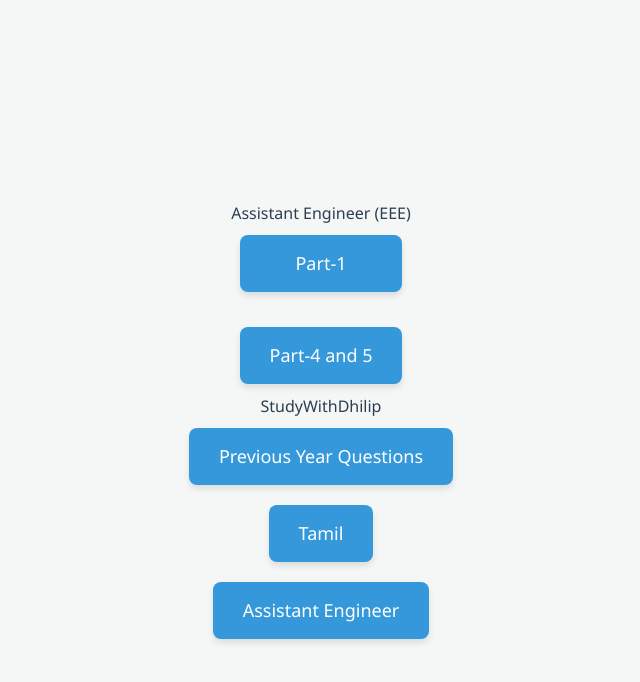
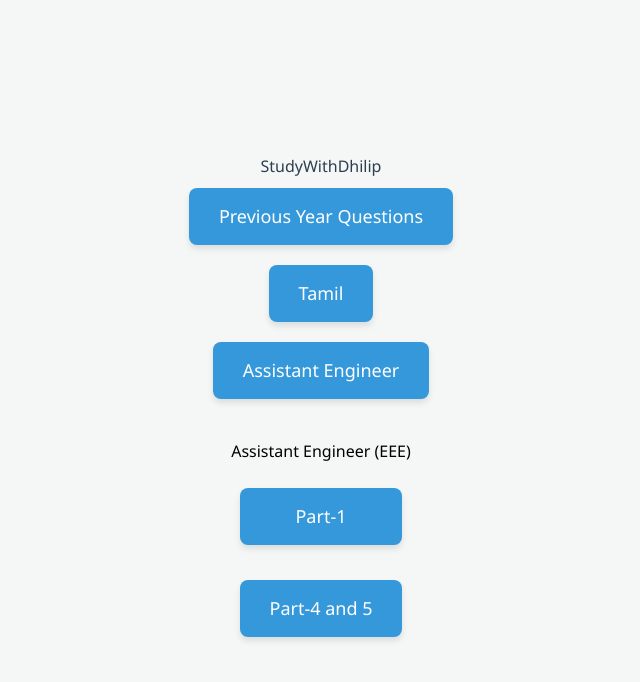
Before and after one commit to dhilip04211-cell/studywithdhilip, a React (Vite) app: page / in a window 1280 px wide. Shown: the top 682 px of the page, without its empty margins (319-959 px from the left). Built offline with nearby package versions, Linux system fonts and the light colour scheme.

Commit message:
Fixed PartFourFive routing

```diff
--- a/index.html
+++ b/index.html
@@ -8,11 +8,6 @@
         body {
             font-family: 'Segoe UI', Tahoma, Geneva, Verdana, sans-serif;
             background-color: #f4f7f6;
-            display: flex;
-            flex-direction: column;
-            align-items: center;
-            justify-content: center;
-            height: 100vh;
             margin: 0;
         }
         h1 {
@@ -46,10 +41,5 @@
 
     <script type="module" src="/src/main.jsx"></script>
 
-    <h1>StudyWithDhilip</h1>
-    <a href="public/PYQ/previous_years.html" class="btn">Previous Year Questions</a>
-    <a href="public/Tamil/Tamil.html" class="btn">Tamil</a>
-    <a href="public/AE/YCT-1/YCT-1.html" class="btn">Assistant Engineer</a>
-
 </body>
 </html>
--- a/src/App.jsx
+++ b/src/App.jsx
@@ -5,12 +5,18 @@ import PartFourFive from "./PartFourFive";
 
 function Home() {
   return (
-    <div style={{ textAlign: "center", marginTop: "50px" }}>
-      <h1>Assistant Engineer (EEE)</h1>
+    <div style={{ display: "flex", flexDirection: "column", alignItems: "center", justifyContent: "center", minHeight: "100vh", width: "100%" }}>
+      <h1>StudyWithDhilip</h1>
+      <a href="public/PYQ/previous_years.html" className="btn">Previous Year Questions</a>
+      <a href="public/Tamil/Tamil.html" className="btn">Tamil</a>
+      <a href="public/AE/YCT-1/YCT-1.html" className="btn">Assistant Engineer</a>
 
-      <div style={{ display: "flex", flexDirection: "column", gap: "15px" }}>
-        <Link to="/part1" className="btn">Part-1</Link>
-        <Link to="/part4" className="btn">Part-4 and 5</Link>
+      <div style={{ marginTop: "30px", textAlign: "center" }}>
+        <h2>Assistant Engineer (EEE)</h2>
+        <div style={{ display: "flex", flexDirection: "column", gap: "15px", marginTop: "15px" }}>
+          <Link to="/part1" className="btn">Part-1</Link>
+          <Link to="/part4" className="btn">Part-4 and 5</Link>
+        </div>
       </div>
     </div>
   );
```
